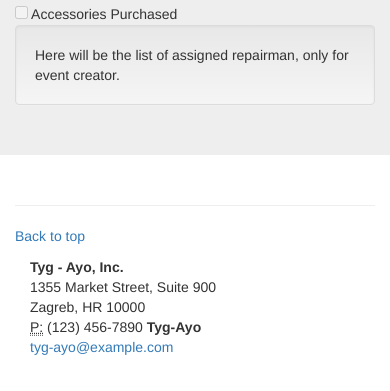
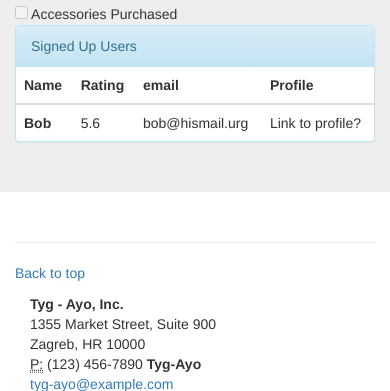
Before and after one commit to ikljucaricek/work, a Flask app: template templates/edetails.html in a window 390 px wide. Shown: the part 548-939 px from the top of the page. Run offline with Flask 2, Linux system fonts and the light colour scheme; the template is opened without the code that fills it, so the values that code supplies are empty; some libraries are stand-ins or nearby versions.

Commit message:
TG-51 The list of repairmen is there, visible only for event owner. The list is still not connected to the DB.

```diff
--- a/templates/edetails.html
+++ b/templates/edetails.html
@@ -96,8 +96,44 @@
                                 </div>
                             </div>
                             <div class="row">
-                                <div class="col-md-6 col-md-offset-6">
-                                    <div class="well">Here will be the list of assigned repairman, only for event creator.</div>
+                                <div class="col-md-8 col-md-offset-4">
+                                    {% if user.id == cuserId %}
+                                    <div class="panel panel-info">
+                                        <!-- Default panel contents -->
+                                        <div class="panel-heading">Signed Up Users</div>
+                                          <div class="table-responsive">
+                                            <table class="table table-hover">
+                                              <thead>
+                                                <tr>
+                                                  <th>Name</th>
+                                                  <th>Rating</th>
+                                                  <th>email</th>
+                                                  <th>Profile</th>
+                                                </tr>
+                                              </thead>
+                                              <tbody>
+                                                <tr class='clickable-row' data-href='#'>
+                                                    <th scope="row">Bob</th>
+                                                    <td>5.6</td>
+                                                    <td>bob@hismail.urg</td>
+                                                    <td>Link to profile?</td>
+                                                  </tr>
+
+                                                <!-- {% if repairmen %}
+                                                  {% for repairman in repairmen %}
+                                                  <tr class='clickable-row' data-href='#'>
+                                                    <th scope="row">{{ repairman.name }}</th>
+                                                    <td>{{ repairman.email }}</td>
+                                                    <td>{{ repairman.rating}}</td>
+                                                    <td><a href="{{ url_for('showevent', id=event.id) }}">Go To</a></td>
+                                                  </tr>
+                                                  {% endfor %}
+                                                {% endif %} -->
+                                              </tbody>
+                                            </table>
+                                          </div>
+                                    </div>
+                                    {% endif %}
                                 </div>
                             </div>
                      </div>
```
